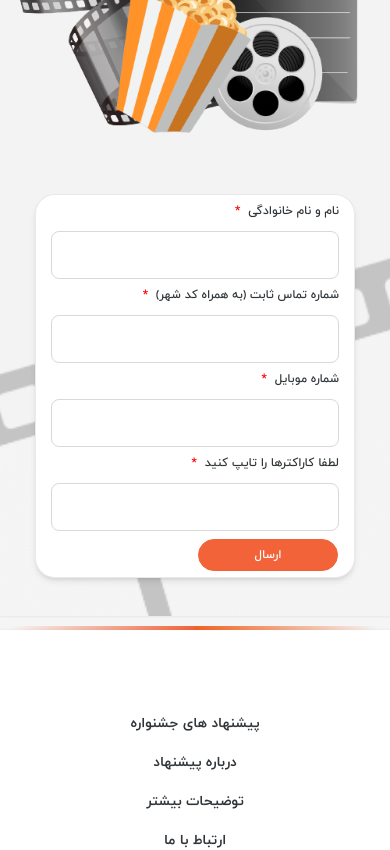
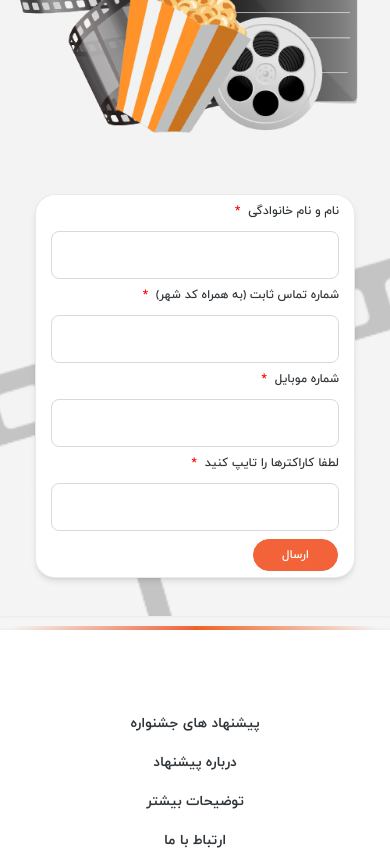
Before and after one commit to Alirezawmoradi/Namava-Task, a React (Vite) app: page / in a window 390 px wide. Shown: the part 486-1336 px from the top of the page. Built offline with nearby package versions, Linux system fonts and the light colour scheme.

Commit message:
button responsive for md size

```diff
--- a/src/tailwind/components/button.css
+++ b/src/tailwind/components/button.css
@@ -1,5 +1,5 @@
 .btn {
-    @apply h-8 lg:h-12 w-[140px] px-7 border cursor-pointer select-none;
+    @apply h-8 lg:h-12 lg:w-[140px] md:w-full px-7 border cursor-pointer select-none;
     @apply items-center justify-center border-transparent transition duration-200 ease-in-out rounded-full;
 
     @apply border-base-content bg-base-content text-base-100 outline-base-content;
```
